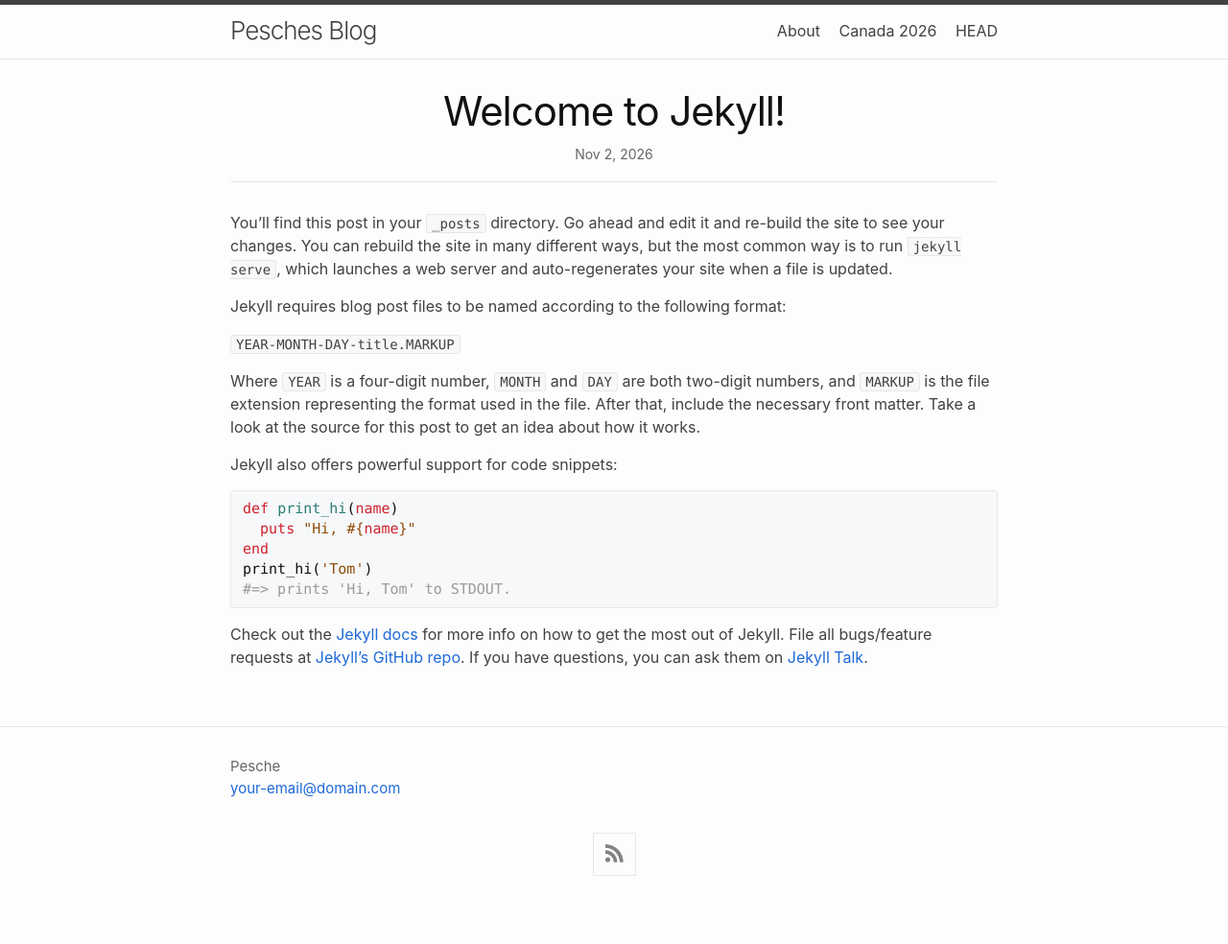
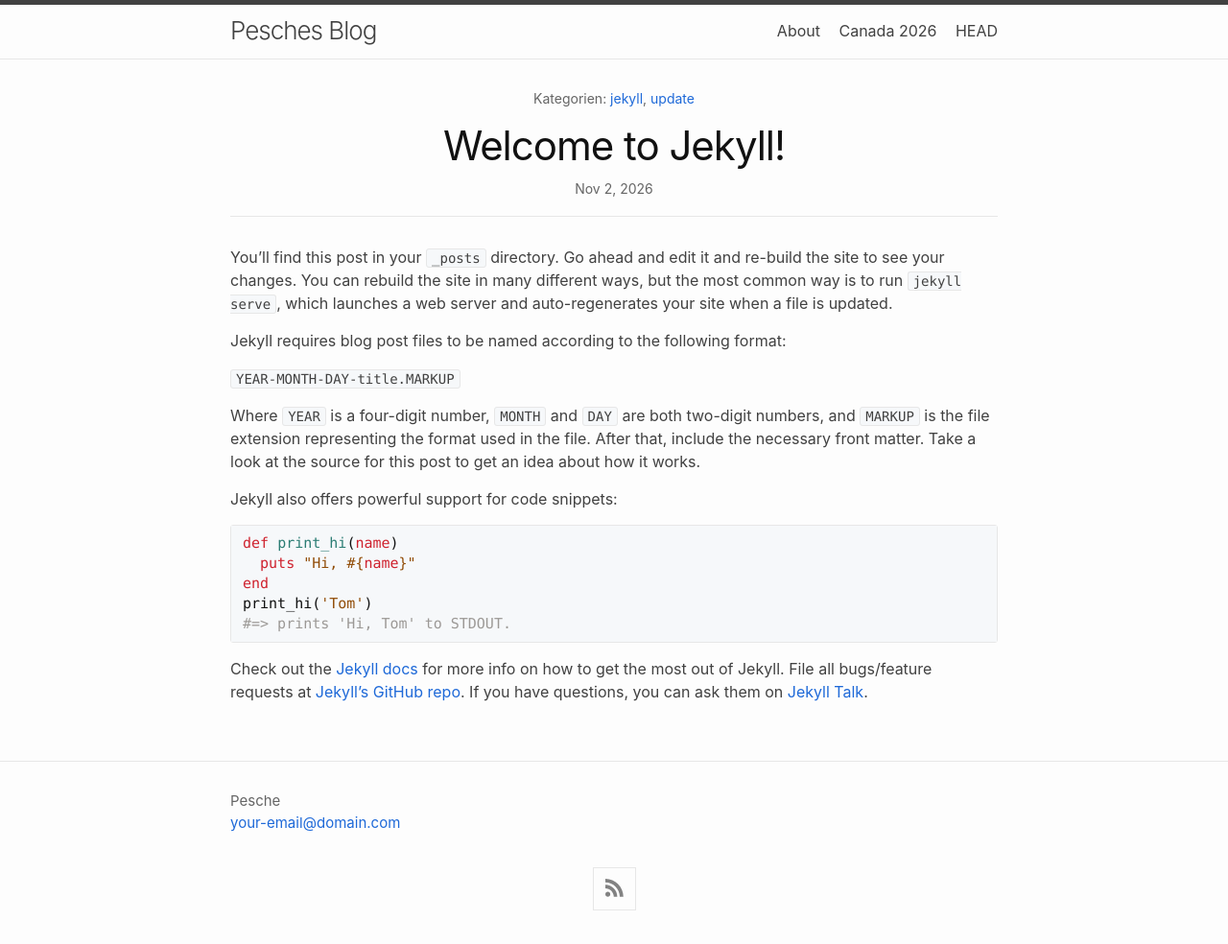
Before and after one commit to pesche71/pesche71.github.io, a Jekyll site: the page built from _posts/2026-11-02-welcome-to-jekyll.markdown, in a window 1280 px wide. Shown: the whole page at 96% size. Built offline with Jekyll 4.4.1, drawn with Linux system fonts in a browser that asks for light colours; nearby versions of some CDN libraries; before the commit the page ends 948 px from its top, so only the background shows below that.

Commit message:
kategorien_auf_post

```diff
--- a/_layouts/post.html
+++ b/_layouts/post.html
@@ -4,6 +4,14 @@ layout: base
 <article class="post h-entry" itemscope itemtype="http://schema.org/BlogPosting">
 
   <header class="post-header">
+	  {% if page.categories.size > 0 %}
+  <p class="post-meta">
+    Kategorien:
+    {% for category in page.categories %}
+      <a href="{{ '/kategorien/#' | append: category | slugify | relative_url }}">{{ category }}</a>{% unless forloop.last %}, {% endunless %}
+    {% endfor %}
+  </p>
+{% endif %}
     <h1 class="post-title p-name" itemprop="name headline">{{ page.title | escape }}</h1>
     <div class="post-meta">
       {%- assign date_format = site.minima.date_format | default: "%b %-d, %Y" -%}
```
Also changed, not shown: _posts/2026-11-09-toronto.md (+3 -1 lines).
